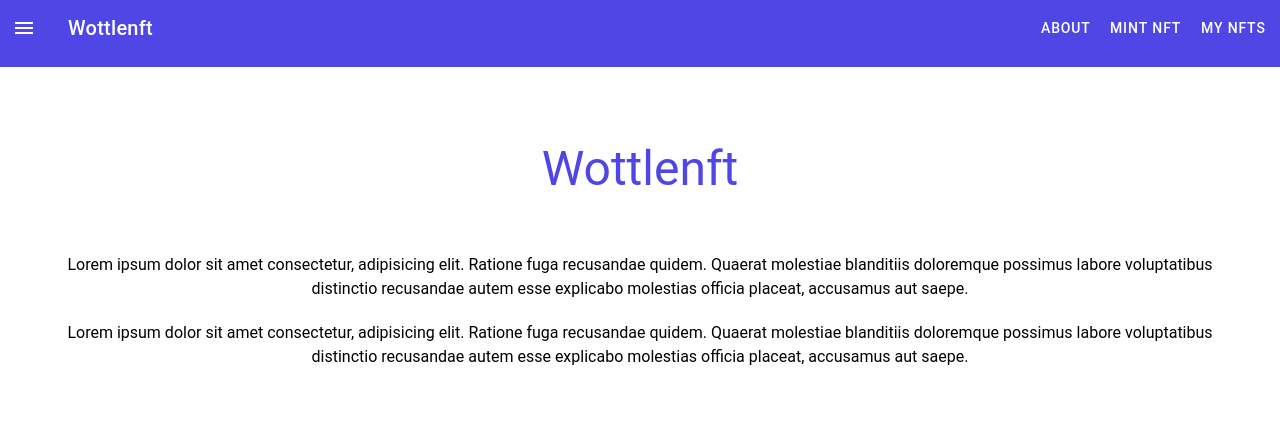
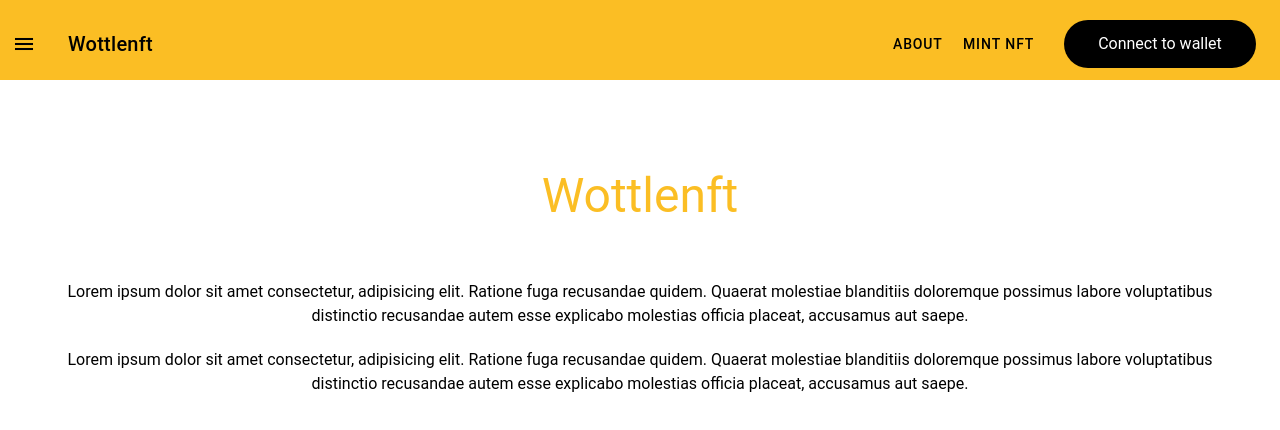
Before and after one commit to WottleNFT/wottlenft, a Next.js app in the folder frontend/: page /about in a window 1280 px wide. Shown: the top 430 px of the page. Built offline with nearby package versions, Linux system fonts and the light colour scheme.

Commit message:
Fetch NFTs

```diff
--- a/frontend/src/Components/ConnectWalletButton.tsx
+++ b/frontend/src/Components/ConnectWalletButton.tsx
@@ -1,4 +1,4 @@
-import { storeWalletInfo } from '../lib/namiWallet';
+import { storeWalletInfo } from "../lib/namiWallet";
 
 const ConnectWalletButton: React.FC = () => {
   const handleConnectWallet = () => {
@@ -6,7 +6,7 @@ const ConnectWalletButton: React.FC = () => {
     // Check if there is a cardano provider
     if (!cardano) {
       alert(
-        'Cardano provider not detected! Get the Nami Wallet extension first.'
+        "Cardano provider not detected! Get the Nami Wallet extension first."
       );
       return;
     }
@@ -27,7 +27,7 @@ const ConnectWalletButton: React.FC = () => {
 
   return (
     <button
-      className="self-end w-48 h-16 m-5 text-white bg-black rounded-full"
+      className="self-end w-48 h-12 m-5 text-white bg-black rounded-full"
       onClick={handleConnectWallet}
     >
       Connect to wallet
--- a/frontend/src/Components/UserNfts/NftCard.tsx
+++ b/frontend/src/Components/UserNfts/NftCard.tsx
@@ -1,10 +1,15 @@
 import React from "react";
 
-import { IonCard, IonCardHeader, IonCardTitle } from "@ionic/react";
+import {
+  IonCard,
+  IonCardHeader,
+  IonCardSubtitle,
+  IonCardTitle,
+} from "@ionic/react";
 
-import { NFT } from "../../types/NFT";
+import { Asset } from "../../types/Asset";
 
-const NftCard = ({ nft }: { nft: NFT }) => {
+const NftCard = ({ nft }: { nft: Asset }) => {
   return (
     <IonCard className="rounded-2xl w-full h-full m-0">
       <div className="flex flex-col">
@@ -17,8 +22,10 @@ const NftCard = ({ nft }: { nft: NFT }) => {
         </div>
         <IonCardHeader className="text-left px-2 py-0 truncate">
           <IonCardTitle className="truncate text-base">
-            {nft.policyId}
+            {`Policy Id: ${nft.policy_id}`}
           </IonCardTitle>
+          <IonCardSubtitle>{`Asset name: ${nft.asset_name}`}</IonCardSubtitle>
+          <IonCardSubtitle>{`Qty: ${nft.qty}`}</IonCardSubtitle>
         </IonCardHeader>
       </div>
     </IonCard>
--- a/frontend/src/Components/UserNfts/NftList.tsx
+++ b/frontend/src/Components/UserNfts/NftList.tsx
@@ -2,12 +2,12 @@ import React, { useState } from "react";
 
 import { IonContent, IonList } from "@ionic/react";
 
-import { NFT } from "../../types/NFT";
+import { Asset } from "../../types/Asset";
 import SearchBar from "../SearchBar";
 import NftCard from "./NftCard";
 
-const NftList = ({ nfts }: { nfts: NFT[] }) => {
-  const [displayedNfts, setDisplayedNfts] = useState<NFT[]>([]);
+const NftList = ({ nfts }: { nfts: Asset[] }) => {
+  const [displayedNfts, setDisplayedNfts] = useState<Asset[]>([]);
 
   function searchEvents(text: string) {
     setDisplayedNfts(
--- a/frontend/src/Components/WalletInfoPill.tsx
+++ b/frontend/src/Components/WalletInfoPill.tsx
@@ -6,14 +6,14 @@ interface Props {
 
 const WalletInfoPill: React.FC<Props> = (props) => {
   return (
-    <div className="h-16 bg-gray-200 w-48 self-end rounded-full m-5 flex items-center justify-end px-1 shadow-md">
-      <p className="w-full text-center">{`${!props.network ? "t" : ""}₳ ${
-        props.balance / 1000000
-      }`}</p>
+    <div className="bg-black w-36 self-end rounded-full m-5 flex items-center justify-end px-1 shadow-md">
+      <p className="text-white w-full text-center truncate">{`${
+        !props.network ? "t" : ""
+      }₳ ${props.balance / 1000000}`}</p>
       <img
         src="https://picsum.photos/200"
         alt="profile pic"
-        className="h-14 w-14 rounded-full border-2 border-gray-500"
+        className="h-7 w-7 m-2 rounded-full border-2 border-gray-500"
       />
     </div>
   );
--- a/frontend/src/pages/auctions/index.tsx
+++ b/frontend/src/pages/auctions/index.tsx
@@ -126,7 +126,7 @@ function ExploreAuctions() {
             <Link href="/createAuction">
               <IonChip
                 color="primary"
-                className="w-full h-32 m-auto border-2 border-indigo-500 border-dashed"
+                className="w-full h-32 m-auto border-2 border-yellow-500 border-dashed"
               >
                 <div className="flex flex-col items-center w-full">
                   <IonIcon size="large" icon={addOutline} className="p-2" />
--- a/frontend/src/pages/user-nfts/index.tsx
+++ b/frontend/src/pages/user-nfts/index.tsx
@@ -1,17 +1,22 @@
 import React, { useEffect, useState } from "react";
 
+import { IonLabel } from "@ionic/react";
+
 import ConnectWalletButton from "../../Components/ConnectWalletButton";
+import NftList from "../../Components/UserNfts/NftList";
 import WalletInfoPill from "../../Components/WalletInfoPill";
 import {
   getBackendWalletAPI,
   retrieveWalletInfo,
   WalletInfo,
 } from "../../lib/namiWallet";
+import { UTxO } from "../../types/UTxO";
 import { NamiWallet } from "../../wallet";
 
 const UserNfts = () => {
   const [walletStatusReady, setWalletStatusReady] = useState(false);
   const [walletInfo, setWalletInfo] = useState<WalletInfo | void>();
+  const [utxos, setUtxos] = useState<UTxO[]>([]);
 
   useEffect(() => {
     const getWalletInfo = async () => {
@@ -32,9 +37,17 @@ const UserNfts = () => {
         `${getBackendWalletAPI(
           walletInfo as WalletInfo
         )}/address/${await cardano.getChangeAddress()}/utxo`
-      ).then((res) => {
-        console.log(res);
-      });
+      )
+        .then((res) => res.json())
+        .then((data) => {
+          if (data.results) {
+            setUtxos(data.results);
+            console.log(data.results);
+          }
+        })
+        .catch((err) => {
+          console.error(err);
+        });
     };
     fetchUtxos();
   }, [walletInfo]);
@@ -55,9 +68,16 @@ const UserNfts = () => {
           <ConnectWalletButton />
         );
       })()}
-      {/* { (!walletInfo)
-      ? <IonLabel>Please Connect Nami Wallet First!</IonLabel>
-      : } */}
+      {!walletInfo ? (
+        <IonLabel>Please Connect Nami Wallet First!</IonLabel>
+      ) : (
+        <NftList
+          nfts={utxos
+            .map((utxo) => utxo.assets)
+            .filter((assets) => assets.length > 0)
+            .reduce((a, b) => a.concat(b), [])}
+        />
+      )}
     </div>
   );
 };
--- a/frontend/src/styles/main.css
+++ b/frontend/src/styles/main.css
@@ -21,9 +21,9 @@ a:hover {
 }
 
 :root {
-  --ion-color-primary: #4f46e5;
+  --ion-color-primary: #fbbe24;
   --ion-color-primary-rgb: 79, 70, 229;
-  --ion-color-primary-contrast: #ffffff;
+  --ion-color-primary-contrast: #000000;
   --ion-color-primary-contrast-rgb: 255, 255, 255;
   --ion-color-primary-shade: #463eca;
   --ion-color-primary-tint: #6159e8;
@@ -78,7 +78,7 @@ ion-input {
 
 /** Search Bar */
 ion-searchbar .searchbar-input-container {
-  @apply border-b border-indigo-500 !important;
+  @apply border-b border-yellow-500 !important;
 }
 
 ion-searchbar .searchbar-input-container .searchbar-input {
@@ -86,5 +86,5 @@ ion-searchbar .searchbar-input-container .searchbar-input {
 }
 
 ion-searchbar .searchbar-input-container ion-icon {
-  --icon-color: theme(colors.indigo.500) !important;
+  --icon-color: theme(colors.yellow.500) !important;
 }
--- a/frontend/src/templates/Main.tsx
+++ b/frontend/src/templates/Main.tsx
@@ -1,37 +1,74 @@
-import React, { ReactNode } from "react";
+import React, { ReactNode, useEffect, useState } from "react";
 
 import {
   IonButton,
   IonButtons,
   IonHeader,
+  IonLabel,
   IonPage,
   IonTitle,
   IonToolbar,
 } from "@ionic/react";
 
+import ConnectWalletButton from "../Components/ConnectWalletButton";
 import SideMenu, { MenuButton } from "../Components/SideMenu";
+import WalletInfoPill from "../Components/WalletInfoPill";
+import { retrieveWalletInfo, WalletInfo } from "../lib/namiWallet";
 
 type IMainProps = {
   meta: ReactNode;
   children: ReactNode;
 };
 
-const Main = (props: IMainProps) => (
+const Main = (props: IMainProps) => {
+  const [walletStatusReady, setWalletStatusReady] = useState(false);
+  const [walletInfo, setWalletInfo] = useState<WalletInfo | void>();
+
+  useEffect(() => {
+    const getWalletInfo = async () => {
+      const info = await retrieveWalletInfo();
+      setWalletInfo(info);
+      setWalletStatusReady(true);
+    };
+    getWalletInfo();
+  }, []);
+
+  return (
     <div>
       {props.meta}
       <SideMenu />
       <IonPage id="main">
-      <IonHeader className="ion-no-border h-1/6">
+        <IonHeader className="ion-no-border h-40">
           <IonToolbar color="primary" className="h-1/2">
             <div className="flex flex-row">
               <MenuButton />
               <IonTitle>Wottlenft</IonTitle>
             </div>
 
-          <IonButtons slot="end">
+            <IonButtons slot="end" className="flex items-center">
               <IonButton routerLink="/about">About</IonButton>
               <IonButton routerLink="/mint-nft">Mint NFT</IonButton>
+              {walletInfo && (
                 <IonButton routerLink="/user-nfts">My NFTs</IonButton>
+              )}
+              {(() => {
+                if (!walletStatusReady) {
+                  return (
+                    <div className="h-20 flex place-items-center">
+                      <IonLabel>Loading...</IonLabel>
+                    </div>
+                  );
+                }
+                return walletInfo ? (
+                  <WalletInfoPill
+                    network={walletInfo.network}
+                    balance={walletInfo.balance}
+                    address={walletInfo.address}
+                  />
+                ) : (
+                  <ConnectWalletButton />
+                );
+              })()}
             </IonButtons>
           </IonToolbar>
         </IonHeader>
@@ -39,5 +76,6 @@ const Main = (props: IMainProps) => (
       </IonPage>
     </div>
   );
+};
 
 export { Main };
--- /dev/null
+++ b/frontend/src/types/Asset.tsx
@@ -0,0 +1,5 @@
+export interface Asset {
+  policy_id: string;
+  asset_name: string;
+  qty: number;
+}
--- a/frontend/src/types/NFT.tsx
+++ /dev/null
@@ -1,3 +0,0 @@
-export interface NFT {
-  policyId: string;
-}
--- a/frontend/tailwind.config.js
+++ b/frontend/tailwind.config.js
@@ -43,7 +43,7 @@ module.exports = {
           900: '#2a4365',
         },
         primary: {
-          default: '#FAC748',
+          default: '#fbbe24',
         },
       },
     },
```
Also changed, not shown: frontend/src/types/UTxO.tsx (+6 -2 lines). Lines whose indentation alone changed are shown as unchanged.
